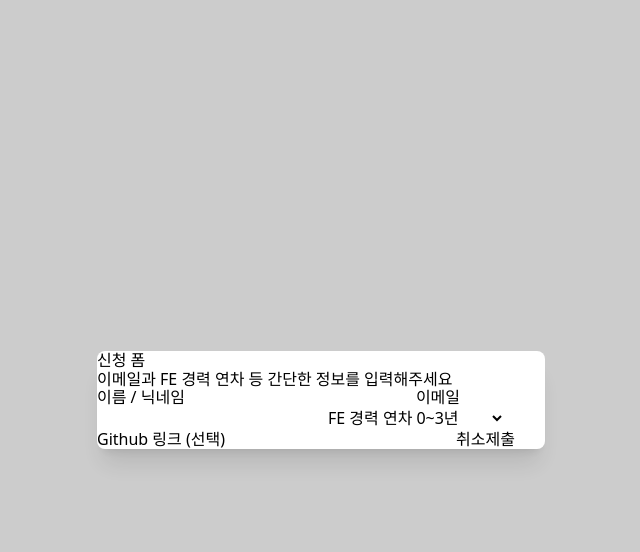
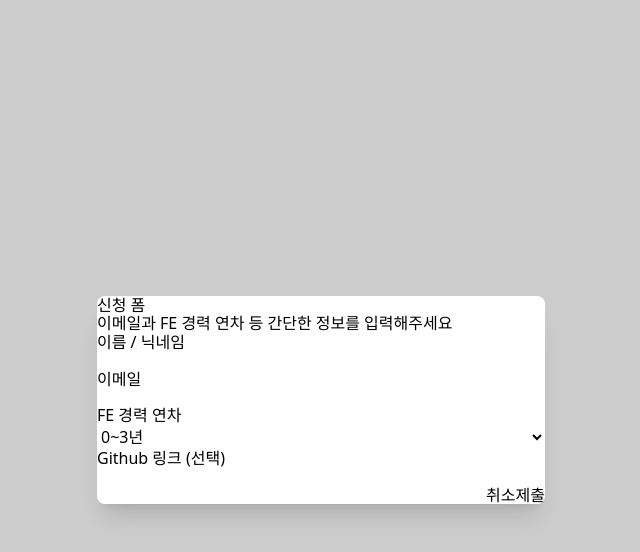
Before and after one commit to jokh0108/accessibility-friendly-modal-form, a React (Vite) app: page / in a window 1280 px wide. Both pictures are taken after a click on the button "모달 열기". Shown: the top 552 px of the page, without its empty margins (319-959 px from the left). Built offline with nearby package versions, Linux system fonts and the light colour scheme.

Commit message:
fix: form ui

```diff
--- a/src/ModalForm.tsx
+++ b/src/ModalForm.tsx
@@ -12,7 +12,8 @@ const ModalForm = ({ onClose }) => {
     <div className="flex flex-col">
       <h1>신청 폼</h1>
       <span>이메일과 FE 경력 연차 등 간단한 정보를 입력해주세요</span>
-      <form onSubmit={handleSubmit}>
+
+      <form className="flex flex-col" onSubmit={handleSubmit}>
         <label htmlFor="name">이름 / 닉네임</label>
         <input name="name" />
 
@@ -29,10 +30,12 @@ const ModalForm = ({ onClose }) => {
         <label htmlFor="github">Github 링크 (선택)</label>
         <input name="github" />
 
-        <button type="button" onClick={onClose}>
-          취소
-        </button>
-        <button type="submit">제출</button>
+        <div className="self-end flex flex-row items-center ">
+          <button type="button" onClick={onClose}>
+            취소
+          </button>
+          <button type="submit">제출</button>
+        </div>
       </form>
     </div>
   );
```
